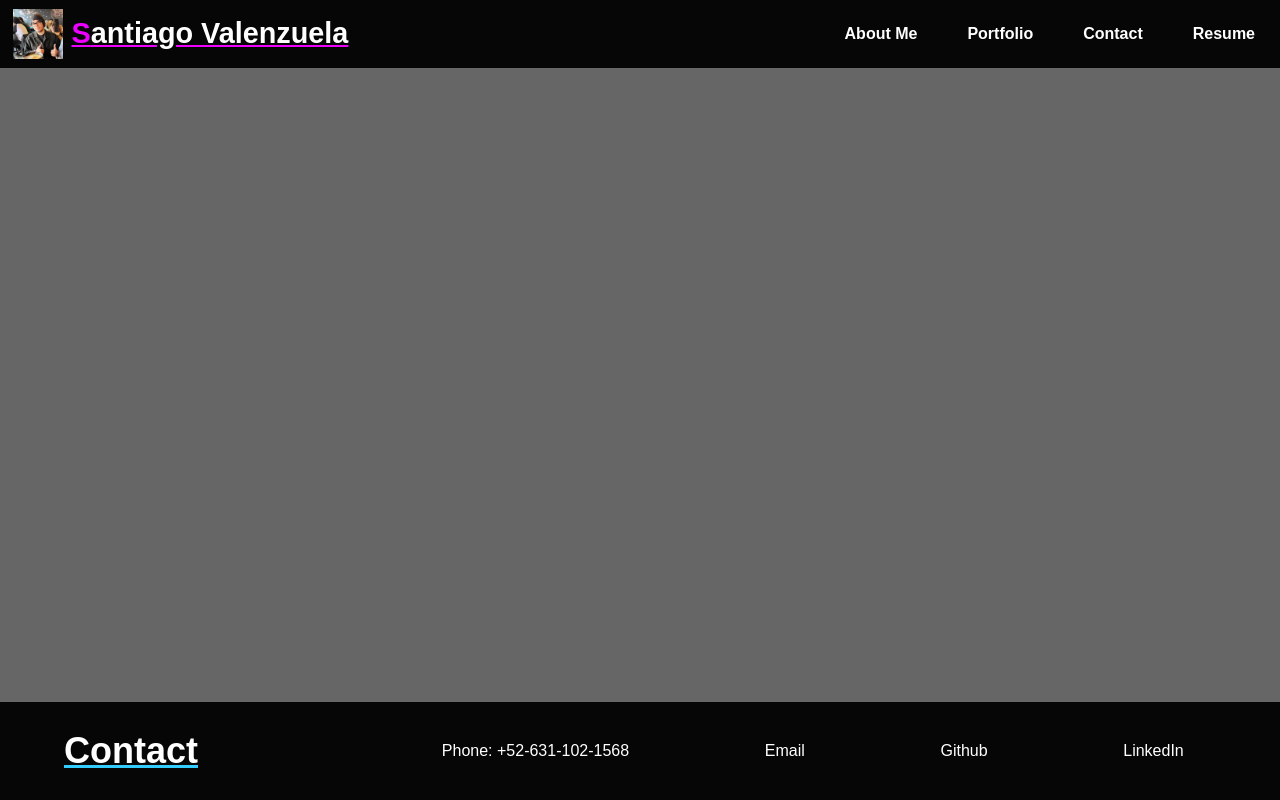
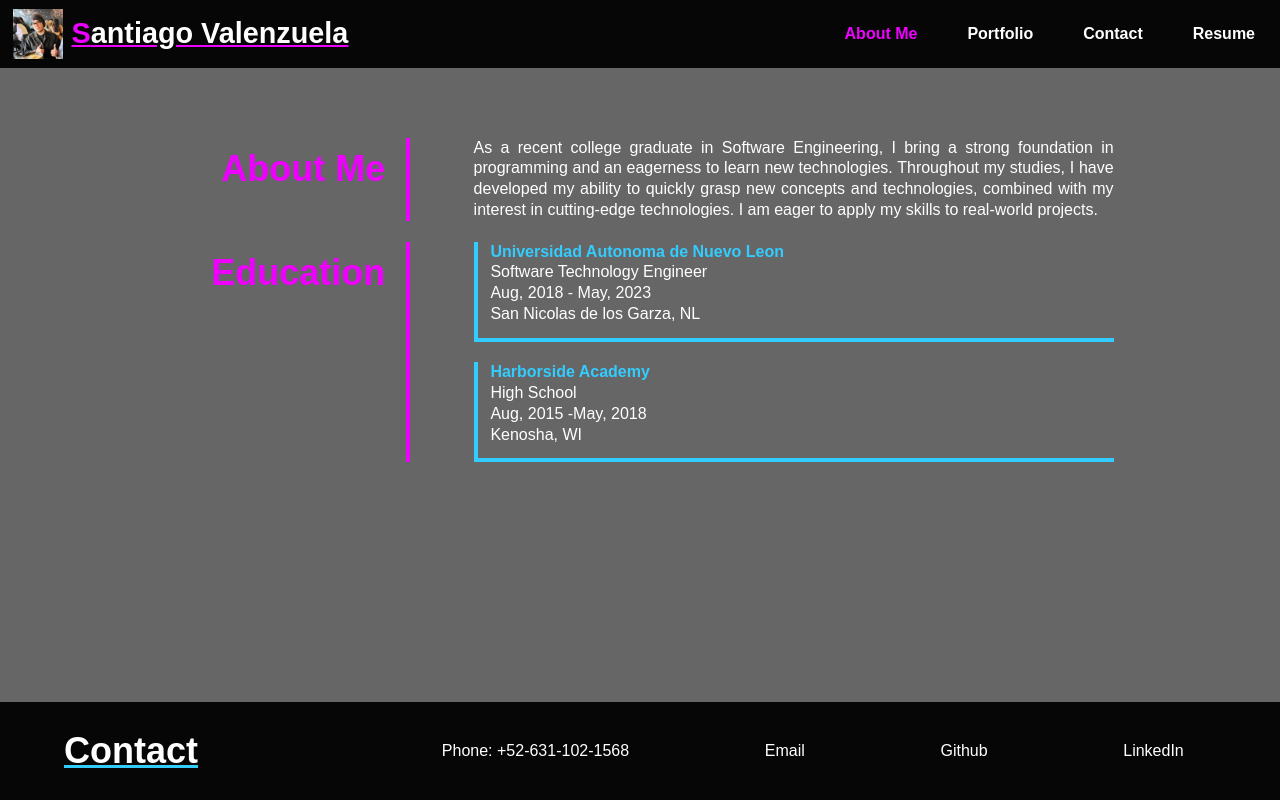
Before and after one commit to santis1001/React-Portfolio, a React (Create React App) app in the folder portfolio/: page / in a window 1280 px wide. Built offline with nearby package versions, Linux system fonts and the light colour scheme.

Commit message:
About Me page Portfolio page

```diff
--- a/portfolio/src/App.js
+++ b/portfolio/src/App.js
@@ -1,32 +1,22 @@
 import React, { useState } from 'react';
 import Header from './components/Header'
 import Footer from './components/Footer'
+import Project from './components/Project';
 
 
 const App = () => {
   const [currentPage, setCurrentPage] = useState('aboutme');
 
-  const renderContent = () => {
-    switch (currentPage) {
-      case 'aboutme':
-        return <h1>Welcome to the aboutme page</h1>;
-      case 'portfolio':
-        return <h1>Welcome to the portfolio page</h1>;
-      case 'contact':
-        return <h1>Welcome to the contact page</h1>;
-      case 'resume':
-        return <h1>Welcome to the resume page</h1>;
-      default:
-        return <h1>Welcome to the default page</h1>;
-    }
-  }
+
 
   const handlePageChange = (page) => setCurrentPage(page);
 
   return (
-    <div>
-      <Header handlePageChange={handlePageChange} />
-      {renderContent()}
+    <div id='content'>
+      <Header currentPage={currentPage} handlePageChange={handlePageChange} />
+
+      <Project currentPage={currentPage} />
+
       <Footer />
     </div>
   );
--- a/portfolio/src/components/Header/index.js
+++ b/portfolio/src/components/Header/index.js
@@ -3,14 +3,14 @@
 
 import NavBar from '../Navigation'
 
-const Header = ({handlePageChange}) => {
+const Header = ({currentPage, handlePageChange}) => {
     return (
         <header>
             <div class="header_title">
                 <img src={logo} alt='logo'/>
                 <h1>Santiago Valenzuela </h1>
             </div>
-            <NavBar handlePageChange={handlePageChange}/>
+            <NavBar currentPage={currentPage} handlePageChange={handlePageChange}/>
 
         </header>
     );
--- a/portfolio/src/components/Navigation/index.js
+++ b/portfolio/src/components/Navigation/index.js
@@ -1,6 +1,6 @@
 import React from 'react';
 
-const Navigation = ({ handlePageChange }) => {
+const Navigation = ({currentPage, handlePageChange }) => {
     return (
         <nav class='navigation'>
             <div class="dropmenu">
@@ -13,7 +13,7 @@
                         <div class="header_card_spacer" ></div>
                     </div>
                     <div class="header_card" >
-                        <a href="#About-Me" onClick={() => handlePageChange('aboutme')}>
+                        <a href="#About-Me" onClick={() => handlePageChange('aboutme')} className={currentPage=='aboutme'?'active':'sleep'} >
                             <h3>About Me</h3>
                         </a>
                     </div>
@@ -27,7 +27,7 @@
                         <div class="header_card_spacer" ></div>
                     </div>
                     <div class="header_card" >
-                        <a href="#Portfolio" onClick={() => handlePageChange('portfolio')}>
+                        <a href="#Portfolio" onClick={() => handlePageChange('portfolio')} className={currentPage=='portfolio'?'active':'sleep'} >
                             <h3>Portfolio</h3>
                         </a>
                     </div>
@@ -40,7 +40,7 @@
                         <div class="header_card_spacer"></div>
                     </div>
                     <div class="header_card" >
-                        <a href="#Contact" onClick={() => handlePageChange('contact')}>
+                        <a href="#Contact" onClick={() => handlePageChange('contact')} className={currentPage=='contact'?'active':'sleep'} >
                             <h3>Contact</h3>
                         </a>
                     </div>
@@ -54,7 +54,7 @@
                         <div class="header_card_spacer" ></div>
                     </div>
                     <div class="header_card">
-                        <a href="#Resume" onClick={() => handlePageChange('resume')}>
+                        <a href="#Resume" onClick={() => handlePageChange('resume')} className={currentPage=='resume'?'active':'sleep'} >
                             <h3>Resume</h3>
                         </a>
                     </div>
--- /dev/null
+++ b/portfolio/src/components/Project/aboutme/index.js
@@ -0,0 +1,50 @@
+import React, { useState } from 'react';
+
+const About_Me = () => {
+    return (
+        <div>
+            <section class="About_me">
+                <div class="subtitle">
+                    <h2 id="About_me">About Me</h2>
+                </div>
+                <p>As a recent college graduate in Software Engineering, I bring a strong foundation in programming and an eagerness to learn new technologies. Throughout my studies, I have developed my ability to quickly grasp new concepts and technologies, combined with my interest in cutting-edge technologies. I am eager to apply my skills to real-world projects.</p>
+            </section>
+            <br/>
+                <section class="Education">
+                    <div class="subtitle">
+                        <h2 id="Education">Education</h2>
+                    </div>
+                    <ul class="edu_list">
+                        <li>
+                            <a href="https://www.uanl.mx/">
+                                <div class="uni">
+                                    <h3>Universidad Autonoma de Nuevo Leon</h3>
+                                    <ul>
+                                        <li>Software Technology Engineer</li>
+                                        <li>Aug, 2018 - May, 2023</li>
+                                        <li>San Nicolas de los Garza, NL</li>
+                                    </ul>
+                                </div>
+                            </a>
+                        </li>
+                        <br/>
+                            <li>
+                                <a href="https://kusd.edu/harborside/">
+                                    <div class="high">
+                                        <h3>Harborside Academy</h3>
+                                        <ul>
+                                            <li>High School</li>
+                                            <li>Aug, 2015 -May, 2018</li>
+                                            <li>Kenosha, WI</li>
+                                        </ul>
+                                    </div>
+                                </a>
+                            </li>
+                    </ul>
+
+                </section>
+        </div>
+    );
+}
+
+export default About_Me;
--- a/portfolio/src/components/Project/index.js
+++ b/portfolio/src/components/Project/index.js
@@ -0,0 +1,30 @@
+import React, { useState } from 'react';
+
+import About_Me from './aboutme'
+import Portfolio from "./portfolio";
+const Project = ({ currentPage }) => {
+
+    const renderContent = () => {
+        switch (currentPage) {
+            case 'aboutme':
+                return <About_Me />;
+            case 'portfolio':
+                return <Portfolio />;
+            case 'contact':
+                return <h1>Welcome to the contact page</h1>;
+            case 'resume':
+                return <h1>Welcome to the resume page</h1>;
+            default:
+                return <h1>Welcome to the default page</h1>;
+        }
+    }
+
+    return(
+        <main>
+        { renderContent() }
+        </main>
+        )
+    ;
+}
+
+export default Project;
--- /dev/null
+++ b/portfolio/src/components/Project/portfolio/index.js
@@ -0,0 +1,104 @@
+import React, { useState } from 'react';
+
+import p2 from '../../../assets/images/project-app.JPG'
+import vac from '../../../assets/images/vaccine_sim.JPG'
+import bus from '../../../assets/images/Bus_app.JPG'
+import msg from '../../../assets/images/And_Dev.png'
+import id from '../../../assets/images/solidworks.PNG'
+
+const Portfolio = () => {
+
+    const p2img = {
+        backgroundImage: `url(${p2})`
+    };
+    const vaccimg = {
+        backgroundImage: `url(${vac})`
+    };
+    const busimg = {
+        backgroundImage: `url(${bus})`
+    };
+    const msgimg = {
+        backgroundImage: `url(${msg})`
+    };
+    const idimg = {
+        backgroundImage: `url(${id})`
+    };
+
+    return (
+        <section class="Work">
+
+            <div class="subtitle">
+                <h2 id="Work">Work</h2>
+            </div>
+            <div class="container_work">
+
+                <div class="workbanner">
+                    <div class="workbannerback">
+                        <a href="https://github.com/santis1001/TrackYourGoals">
+                            <div class="cards_work" id="project2">
+                                <div class="transparent_mask_work"></div>
+                                <div class="card_text_work">
+                                    <h3>Track Finances Web App</h3>
+                                </div>
+                                <div class='img'style={p2img} ></div>
+                            </div>
+                        </a>
+                    </div>
+                </div>
+
+                <ul class="grid">
+                    <li>
+                        <a href="./assets/pdf/Vaccine_sim.pdf">
+                            <div class="cards_work" id="vacc">
+                                <div class="transparent_mask_work"></div>
+                                <div class="card_text_work">
+                                    <h3>Vaccine Simulation - Java</h3>
+                                </div>
+                                <div class='img'style={vaccimg} ></div>
+                            </div>
+                        </a>
+                    </li>
+                    <li>
+                        <a href="./assets/pdf/3.5 - Parte del diseño_ Análisis del diseño del sistema.pdf">
+                            <div class="cards_work" id="bus">
+                                <div class="transparent_mask_work"></div>
+                                <div class="card_text_work">
+                                    <h3>Bus Routing - Java</h3>
+                                </div>
+                                <div class='img'style={busimg} ></div>
+
+                            </div>
+                        </a>
+                    </li>
+                    <li>
+                        <a href="./assets/pdf/AndroidApp.pdf">
+                            <div class="cards_work" id="anddev">
+                                <div class="transparent_mask_work"></div>
+                                <div class="card_text_work">
+                                    <h3>Messaging App - Android Dev</h3>
+                                </div>
+                                <div class='img'style={msgimg} ></div>
+                            </div>
+                        </a>
+                    </li>
+                    <li>
+                        <a href="./assets/pdf/Industrial_Design.PDF">
+                            <div class="cards_work" id="indes">
+                                <div class="transparent_mask_work"></div>
+                                <div class="card_text_work">
+                                    <h3>Industrial Design</h3>
+                                </div>
+                                <div class='img'style={idimg} ></div>
+                            </div>
+                        </a>
+                    </li>
+                </ul>
+
+
+            </div>
+
+        </section>
+    );
+}
+
+export default Portfolio;
--- a/portfolio/src/index.css
+++ b/portfolio/src/index.css
@@ -11,6 +11,14 @@
   margin: 0;
   padding: 0;
   box-sizing: border-box;
+}
+
+#root {
+  height: 100vh;
+}
+
+#content {
+  height: 100%;
 }
 
 html {
@@ -146,7 +154,6 @@
 nav ul li {
   display: flex;
   height: 100%;
-  ;
   background-color: var(--theme);
 
 }
@@ -192,10 +199,24 @@
 
 }
 
+nav .active {
+  color: var(--pink);
+}
+
+nav .sleep {
+  color: var(--white);
+}
+
+.container_nav li:hover .active {
+  color: var(--white);
+
+}
+
 /* Navigation Animation for About Me */
 
 .container_nav #am:hover .header_card {
   background-color: var(--pink);
+  color: var(--white);
   background-position: bottom;
 }
 
@@ -250,7 +271,11 @@
 }
 
 main {
-  margin-top: 68px;
+  height: 75%;
+  display: flex;
+  flex-direction: column;
+  /* align-items: center; */
+  justify-content: center;
 }
 
 .subtitle {
@@ -434,41 +459,28 @@
 .cards_work {
   position: relative;
   width: 100%;
-  padding-bottom: 100%;
+  height: fit-content;
   border: 4px solid var(--blue);
   transition: border 0.5s ease;
-  background-size: 110%;
-
 }
 
-/* #pcb{
-  background-image: url("../images/PCB.png");
-}
-#vacc{
-  background-image: url("../images/vaccine_sim.JPG");
-}
-#bus{
-  background-image: url("../images/Bus_app.JPG");
-}
-#anddev{
-  background-image: url("../images/And_Dev.png");
-}
-#indes{
-  background-image: url("../images/solidworks.PNG");
-}
-#project2{
-  background-image: url("../images/project-app.JPG");
-} */
 .transparent_mask_work {
   background-color: #ffffff42;
   position: absolute;
   top: 0px;
   left: 0px;
-
   width: 100%;
   height: 100%;
+  transition: background-color 0.5s ease;
+}
 
-  transition: background-color 0.5s ease;
+.cards_work .img {
+  background-color: #e0f;
+  background-size: cover;
+  background-position: center;
+  background-repeat: no-repeat;
+  width: 100%;
+  height: 250px;
 }
 
 .card_text_work {
@@ -502,10 +514,9 @@
 .workbannerback .cards_work {
   position: relative;
   width: 100%;
-  padding-bottom: 50%;
+  padding: 0%;
   border: 4px solid var(--blue);
   transition: border 0.5s ease;
-  background-size: 101%;
 }
 
 .workbanner:hover .cards_work>img {
```
